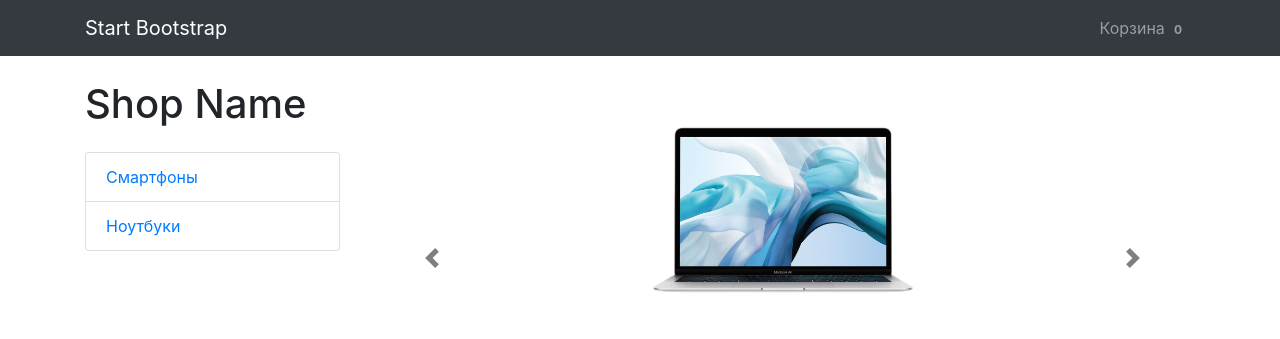
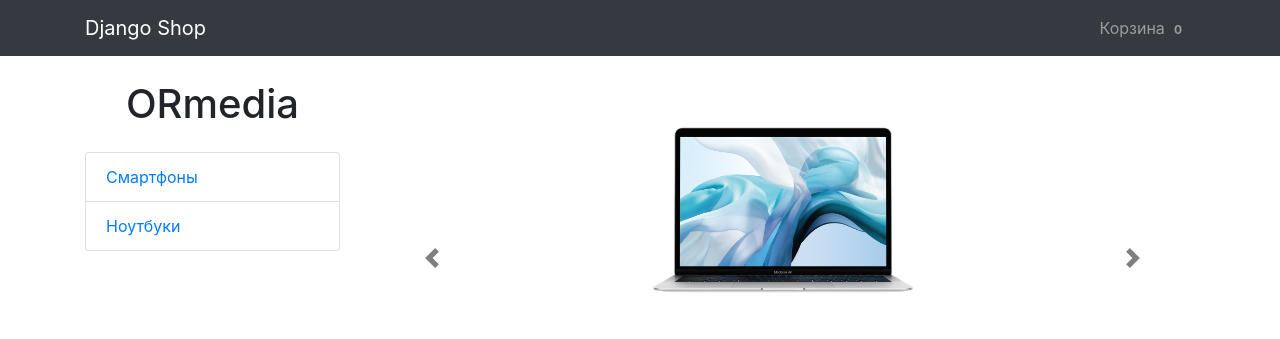
Before and after one commit to Igor546/ORmedia-Django, a Django app: page / in a window 1280 px wide. Shown: the top 339 px of the page. Run offline with Django 3.2, Linux system fonts and the light colour scheme; data comes from the database, SQL or seed files in the repository; both versions use the stored data as it was after the commit; data that the repository does not hold is empty; some libraries are stand-ins or nearby versions.

```diff
--- a/djangoshop/app/templates/base.html
+++ b/djangoshop/app/templates/base.html
@@ -10,7 +10,7 @@
     <meta name="description" content="">
     <meta name="author" content="">
 
-    <title>Shop Homepage - Start Bootstrap Template</title>
+    <title>Django Shop Homepage</title>
 
 
     <!-- Bootstrap Core CSS -->
@@ -30,7 +30,7 @@
 <!-- Navigation -->
 <nav class="navbar navbar-expand-lg navbar-dark bg-dark fixed-top">
     <div class="container">
-        <a class="navbar-brand" href="/">Start Bootstrap</a>
+        <a class="navbar-brand" href="/">Django Shop</a>
         <button class="navbar-toggler" type="button" data-toggle="collapse" data-target="#navbarResponsive"
                 aria-controls="navbarResponsive" aria-expanded="false" aria-label="Toggle navigation">
             <span class="navbar-toggler-icon"></span>
@@ -65,7 +65,7 @@
     <div class="row">
         <div class="col-lg-3">
 
-            <h1 class="my-4">Shop Name</h1>
+            <h1 class="my-4 text-center">ORmedia</h1>
             <div class="list-group">
                 {% for category in categories %}
                 <a href="{{ category.get_absolute_url }}" class="list-group-item">{{ category.name }}</a>
@@ -147,7 +147,7 @@
 <!-- Footer -->
 <footer class="py-5 bg-dark">
     <div class="container">
-        <p class="m-0 text-center text-white">Copyright &copy; Your Website 2019</p>
+        <p class="m-0 text-center text-white">Copyright &copy; Django Shop Website 2019</p>
     </div>
     <!-- /.container -->
 </footer>
```
Also changed, not shown: djangoshop/db.sqlite3.
